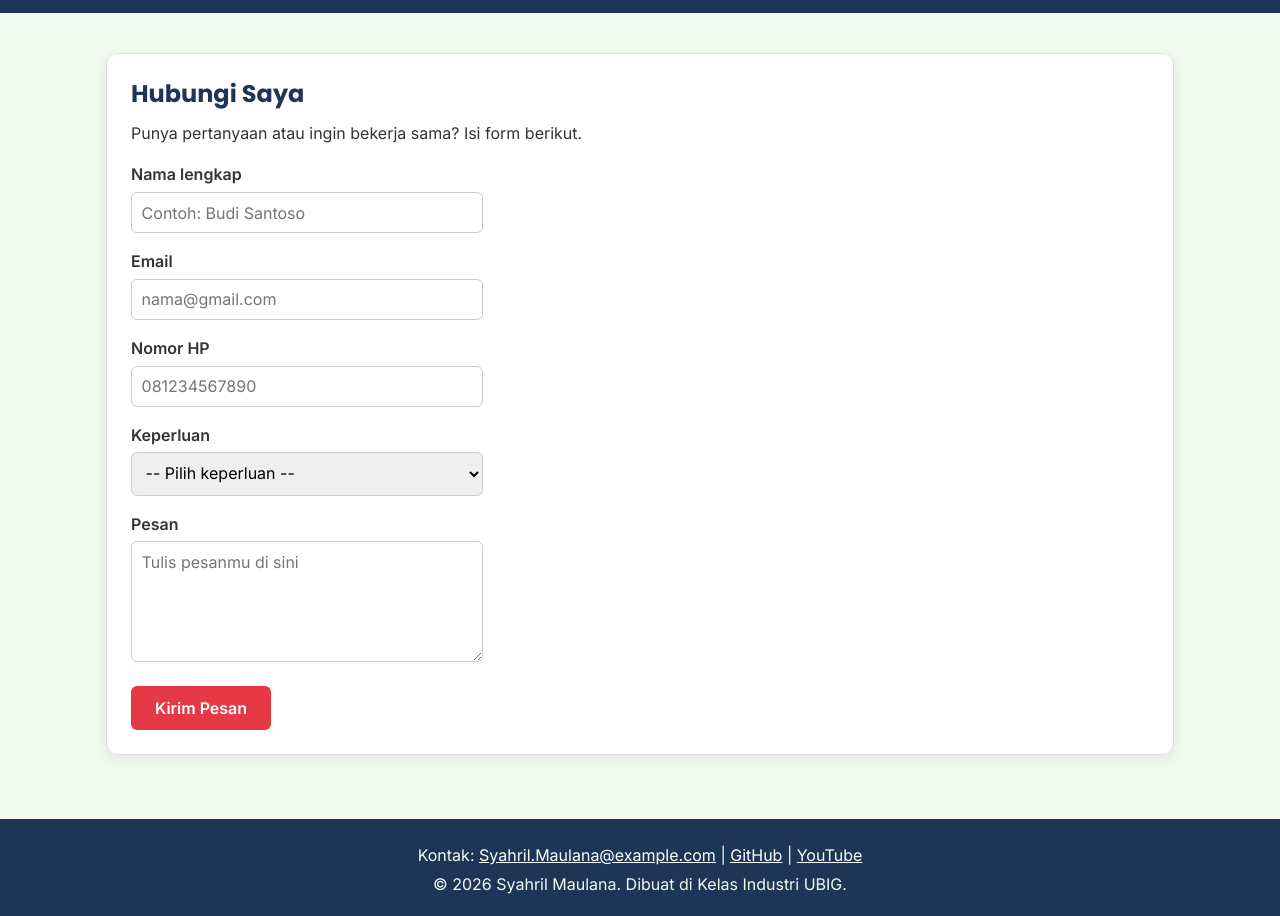
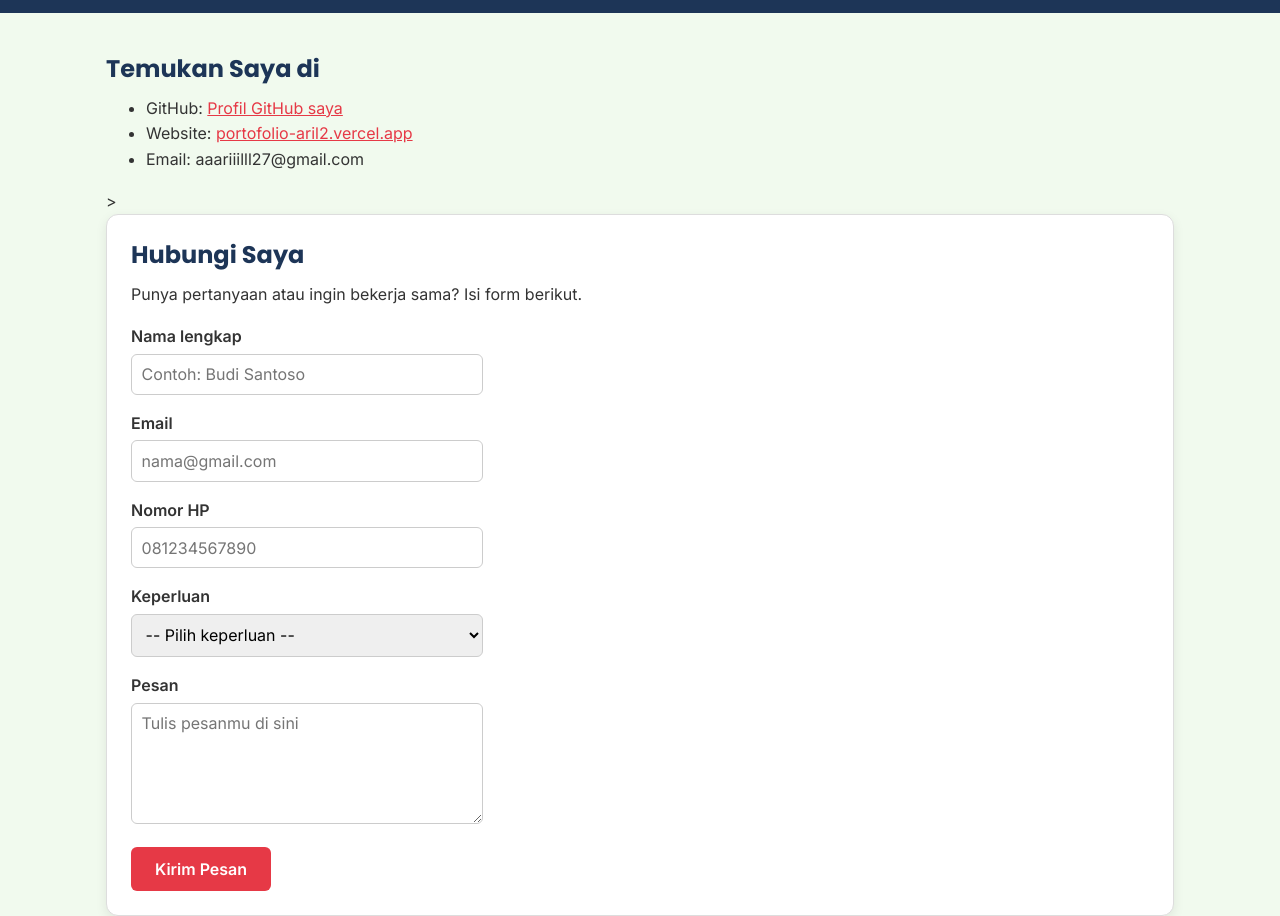
Before and after one commit to Ariiill/portofolio-aril2, a plain HTML site: page kontak.html in a window 1280 px wide. Shown: the part 61-977 px from the top of the page. Drawn offline with Linux system fonts and the light colour scheme.

Commit message:
perubahan proyek

```diff
--- a/kontak.html
+++ b/kontak.html
@@ -35,7 +35,12 @@
   </header>
 
   <main>
-    <div class="container">
+    <div class="container"
+    section class="kartu">  <h2>Temukan Saya di</h2>  <ul>
+         <li>GitHub: <a href="https://github.com/Ariiill/portofolio-aril2" target="_blank">Profil GitHub saya</a></li>
+         <li>Website: <a href="https://portofolio-aril2.vercel.app/">portofolio-aril2.vercel.app</a></li>
+         <li>Email: <a href= "mailto:aaariiilll27@gmail.com"></a>aaariiilll27@gmail.com</li>  </ul> </section>
+    >
       <section class="kartu">
         <h2>Hubungi Saya</h2>
         <p>Punya pertanyaan atau ingin bekerja sama? Isi form berikut.</p>
@@ -73,7 +78,7 @@
   </main>
 
   <footer>
-    <p>Kontak: <a href="mailto:Syahril.Maulana@example.com">Syahril.Maulana@example.com</a> |
+    <p>Kontak: <a href="mailto:Syahril.Maulana@example.com">aaariiilll27@.com</a> |
       <a href="https://github.com/" target="_blank">GitHub</a> |
       <a href="https://www.youtube.com/" target="_blank">YouTube</a></p>
     <p>&copy; 2026 Syahril Maulana. Dibuat di Kelas Industri UBIG.</p>
```
Also changed, not shown: 1 other file.
